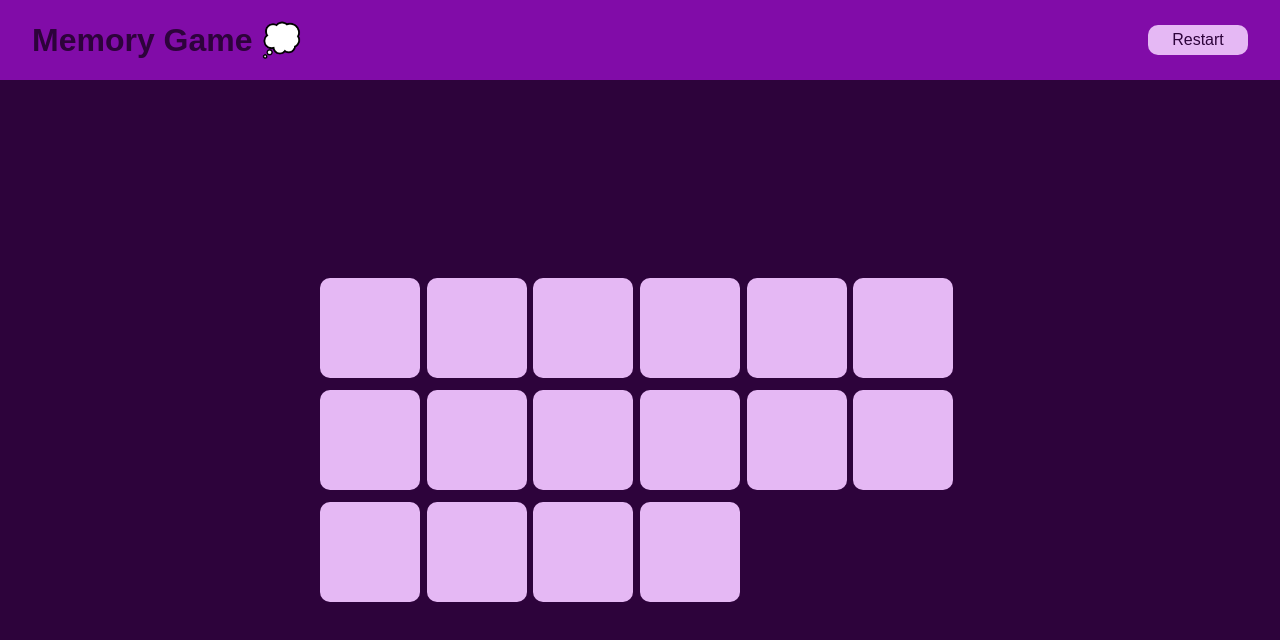
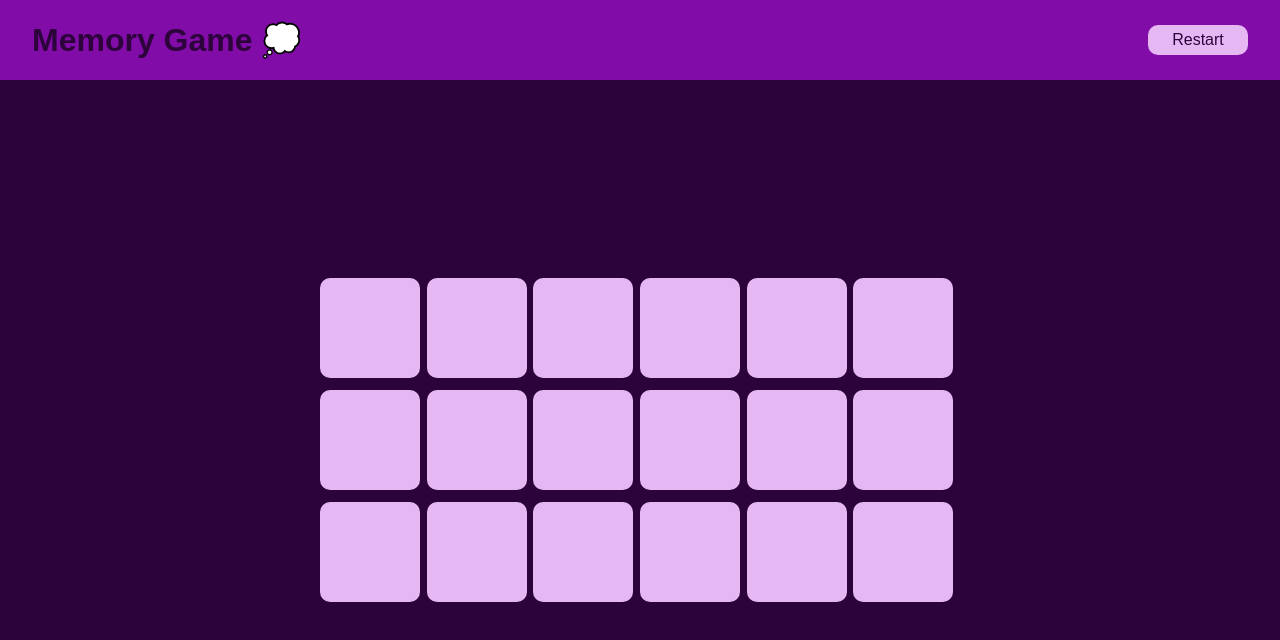
Before and after one commit to MarcelloFarias/memory-game, a plain HTML site: page index.html in a window 1280 px wide. Drawn offline with Linux system fonts and the light colour scheme.

Commit message:
Add new elements

```diff
--- a/app.js
+++ b/app.js
@@ -1,7 +1,7 @@
 const emojiElement = document.querySelectorAll('.element');
 const flipper = document.querySelectorAll('.flipper');
 const btnRestart = document.querySelector('.btn-restart');
-const elements = ['🍉', '🍌', '🍒', '🍓', '🍋', '🥝', '🍇', '🍎', '🍉', '🍌', '🍒', '🍓', '🍋', '🥝', '🍇', '🍎'];
+const elements = ['🍉', '🍌', '🍒', '🍓', '🍋', '🥝', '🍇', '🍎','🍍', '🍉', '🍌', '🍒', '🍓', '🍋', '🥝', '🍇', '🍎', '🍍'];
 
 let selecteds = [];
 let corrects = 0;
@@ -67,7 +67,7 @@ function init() {
                 }
             }
 
-            if(corrects === 8) {
+            if(corrects === 9) {
                 setTimeout(() => {
                     window.location.reload();
                 }, 2000);
--- a/index.html
+++ b/index.html
@@ -191,6 +191,28 @@
                     </div>
                 </div>
              </div>
+
+             <div class='flip-container'>
+                <div class='flipper'>
+                    <div class='front'>
+
+                    </div>
+                    <div class='back'>
+                        <p class='element'></p>
+                    </div>
+                </div>
+             </div>
+
+             <div class='flip-container'>
+                <div class='flipper'>
+                    <div class='front'>
+
+                    </div>
+                    <div class='back'>
+                        <p class='element'></p>
+                    </div>
+                </div>
+             </div>
         </div>
     </main>
 
```
